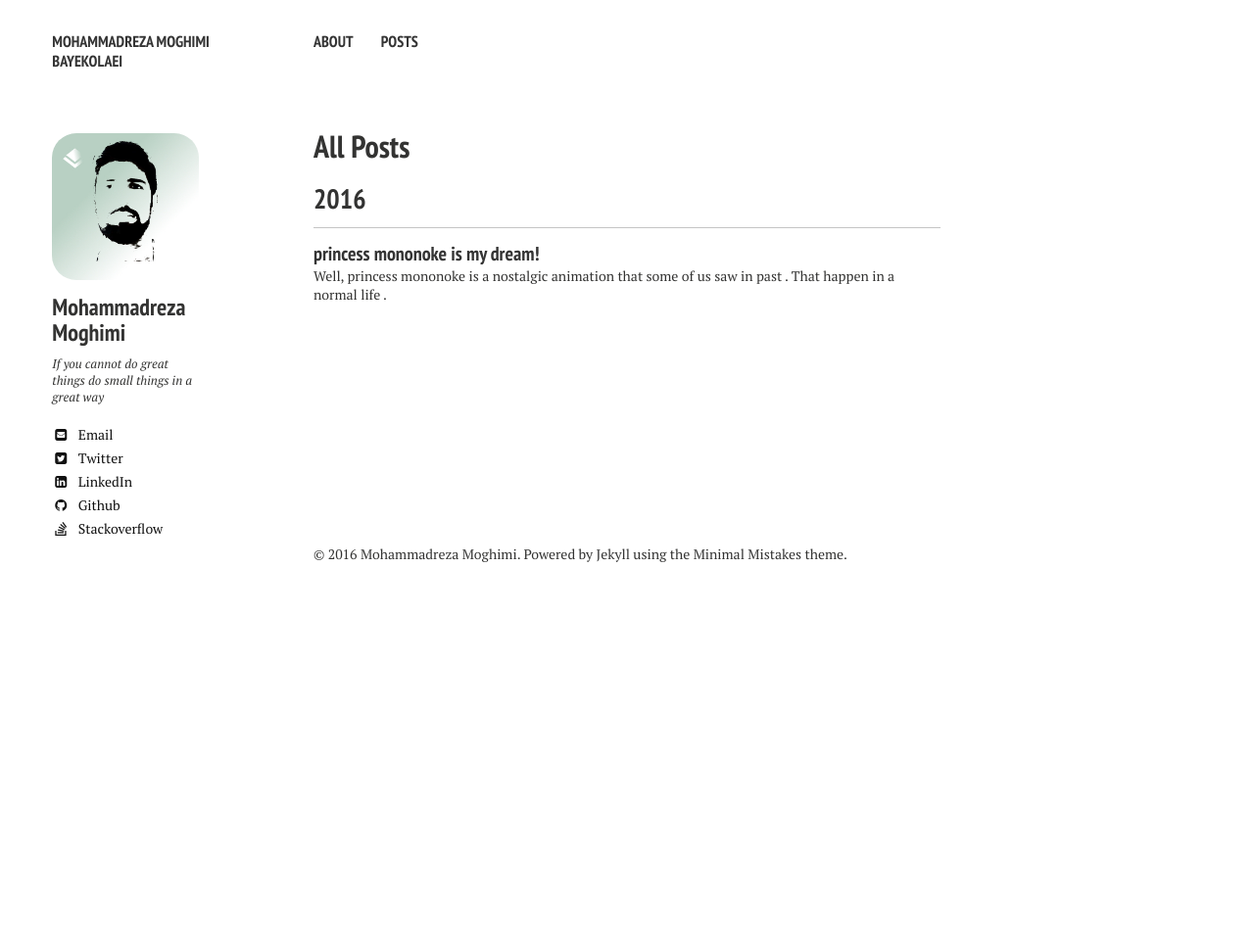
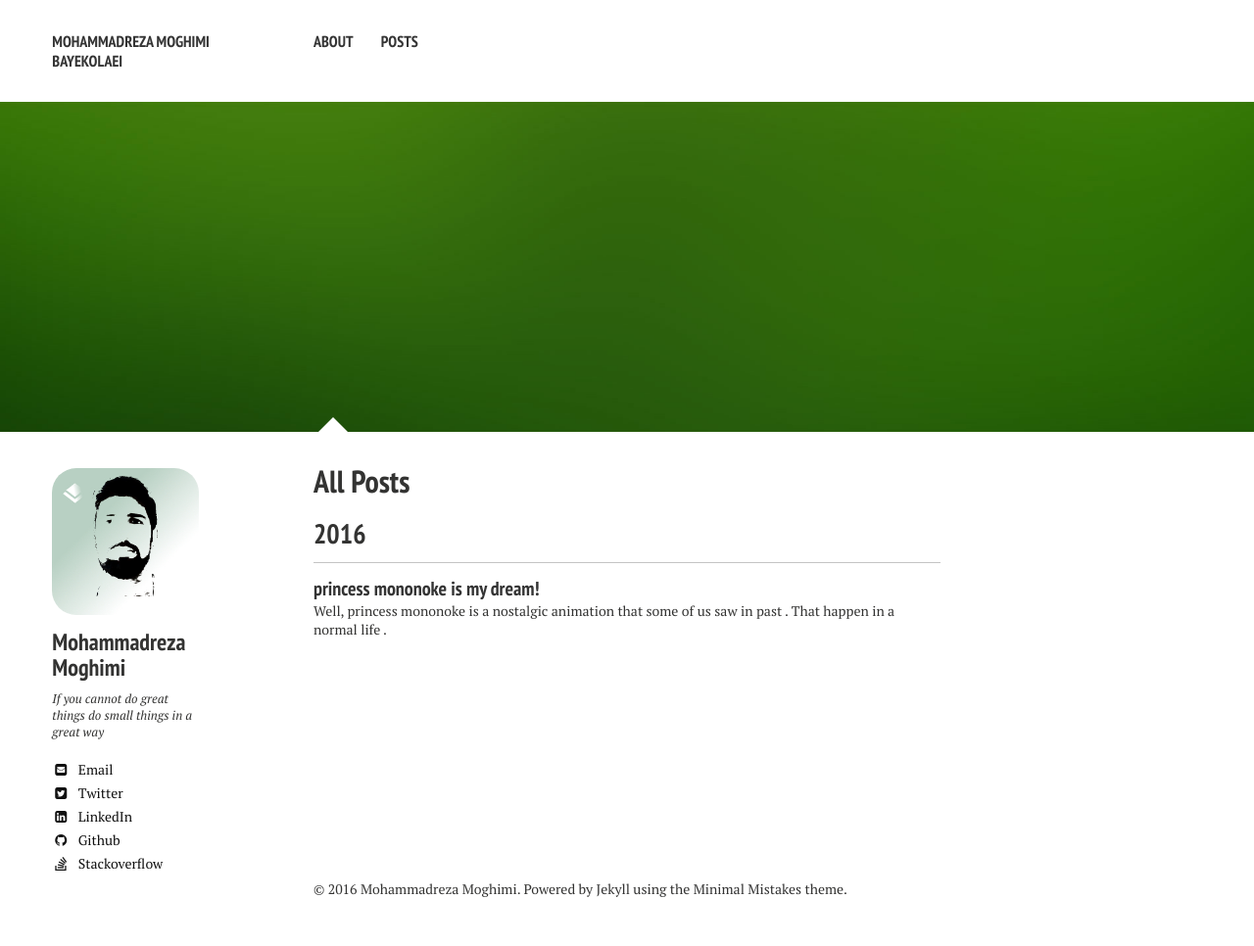
Before and after one commit to mimr9/mimr9.github.io, a Jekyll site: the page built from posts/index.md, in a window 1280 px wide. Shown: the whole page at 98% size. Built offline with Jekyll 4.4.1, drawn with Linux system fonts in a browser that asks for light colours; nearby versions of some CDN libraries; before the commit the page ends 900 px from its top, so only the background shows below that.

Commit message:
Update index.md

```diff
--- a/posts/index.md
+++ b/posts/index.md
@@ -2,4 +2,6 @@
 layout: post-index
 title: All Posts
 excerpt: "A List of Posts"
+image:
+  feature: sample-image-7.jpg
 ---
```
